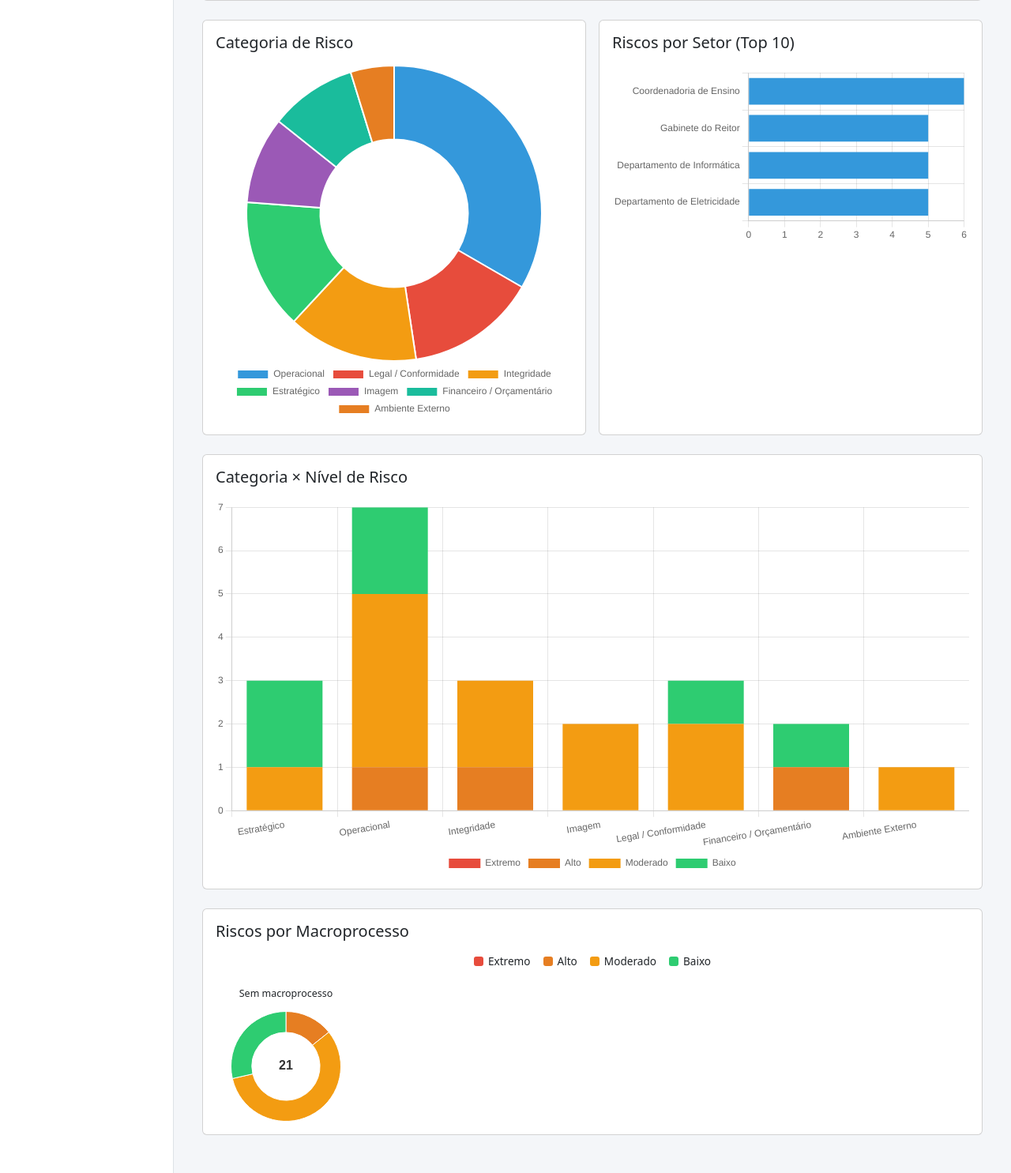
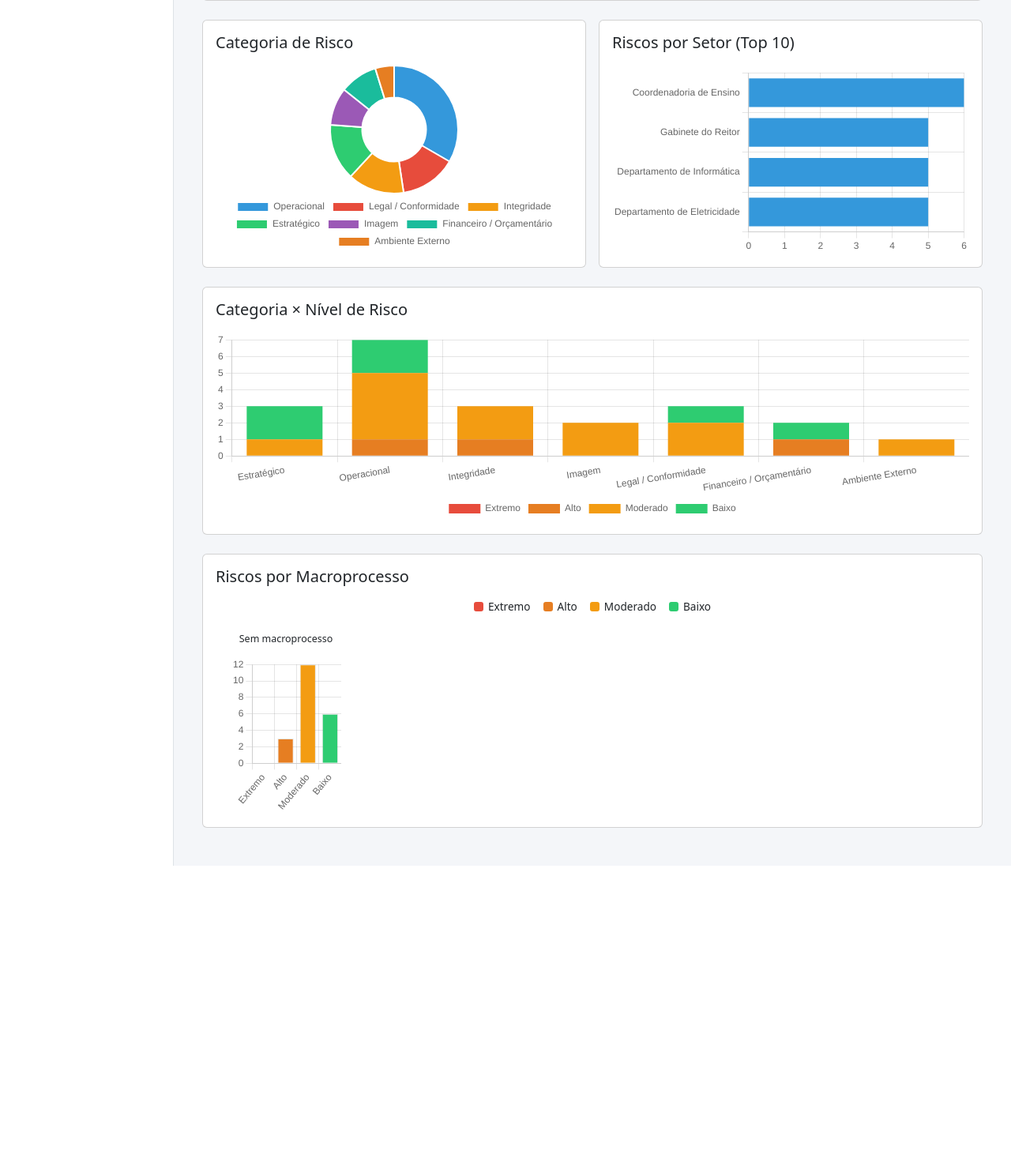
Before and after one commit to CTISM-Prof-Henry/software-formularios-kanbanda, a Django app: page /riscos/dashboard/ in a window 1280 px wide. Shown: the part 961-2446 px from the top of the page at 79% size. After the commit the page ends 2057 px from the top, so only its background shows below. Run offline with Django 4.2, Linux system fonts and the light colour scheme; a user stored in the database is signed in; data comes from the database, SQL or seed files in the repository; both versions use the stored data as it was after the commit; data that the repository does not hold is empty; parts of the project's set-up code (start-up, migrations or seed data) failed here and were passed over.

Commit message:
Dashboard dnv

```diff
--- a/risco_ufsm/templates/riscos/dashboard.html
+++ b/risco_ufsm/templates/riscos/dashboard.html
@@ -105,6 +105,8 @@
     min-height: 2.4em; display: flex; align-items: center; justify-content: center;
   }
   .grid-macro .mini .wrap { position: relative; max-width: 140px; margin: 0 auto; }
+  .grafico-container { position: relative; height: 240px; }
+  .macro-chart-wrapper { position: relative; height: 200px; }
 </style>
 {% endblock %}
 
@@ -219,7 +221,7 @@
       <div class="card h-100">
         <div class="card-body">
           <h2 class="h5 mb-3">Categoria de Risco</h2>
-          <canvas id="graficoTipologia"></canvas>
+          <div class="grafico-container"><canvas id="graficoTipologia"></canvas></div>
         </div>
       </div>
     </div>
@@ -227,7 +229,7 @@
       <div class="card h-100">
         <div class="card-body">
           <h2 class="h5 mb-3">Riscos por Setor (Top 10)</h2>
-          <canvas id="graficoSetor"></canvas>
+          <div class="grafico-container"><canvas id="graficoSetor"></canvas></div>
         </div>
       </div>
     </div>
@@ -237,7 +239,7 @@
   <div class="card mb-4">
     <div class="card-body">
       <h2 class="h5 mb-3">Categoria × Nível de Risco</h2>
-      <canvas id="graficoCategoriaNivel"></canvas>
+      <div class="grafico-container"><canvas id="graficoCategoriaNivel"></canvas></div>
     </div>
   </div>
 
@@ -264,7 +266,7 @@
         backgroundColor: ['#3498db','#e74c3c','#f39c12','#2ecc71','#9b59b6','#1abc9c','#e67e22']
       }]
     },
-    options: { plugins: { legend: { position: 'bottom' } } }
+    options: { maintainAspectRatio: false, plugins: { legend: { position: 'bottom' } } }
   });
 
   new Chart(document.getElementById('graficoSetor'), {
@@ -273,7 +275,7 @@
       labels: {{ labels_setor|safe }},
       datasets: [{ label: 'Riscos', data: {{ dados_setor|safe }}, backgroundColor: '#3498db' }]
     },
-    options: { indexAxis: 'y', plugins: { legend: { display: false } } }
+    options: { maintainAspectRatio: false, indexAxis: 'y', plugins: { legend: { display: false } } }
   });
 
   // Categoria × Nível de Risco — barras empilhadas (X = tipologias, série por nível)
@@ -284,12 +286,13 @@
       datasets: {{ datasets_categoria|safe }}
     },
     options: {
+      maintainAspectRatio: false,
       plugins: { legend: { position: 'bottom' } },
       scales: { x: { stacked: true }, y: { stacked: true, beginAtZero: true } }
     }
   });
 
-  // Riscos por Macroprocesso — um doughnut por macroprocesso, gerado em forEach
+  // Riscos por Macroprocesso — um gráfico de barras por macroprocesso, gerado em forEach
   (function () {
     const dados  = {{ graficos_macro|safe }};
     const niveis = {{ niveis_macro|safe }};
@@ -300,42 +303,27 @@
     document.getElementById('legendaMacro').innerHTML =
       niveis.map((n, i) => `<span><i style="background:${cores[i]}"></i>${n}</span>`).join('');
 
-    // total no centro de cada doughnut
-    const centro = {
-      id: 'centro',
-      afterDraw(chart) {
-        const {ctx, chartArea:{left, right, top, bottom}} = chart;
-        const t = chart.options.plugins.centro.total;
-        ctx.save();
-        ctx.font = '600 16px sans-serif';
-        ctx.fillStyle = '#333';
-        ctx.textAlign = 'center';
-        ctx.textBaseline = 'middle';
-        ctx.fillText(t, (left + right) / 2, (top + bottom) / 2);
-        ctx.restore();
-      }
-    };
-
     dados.forEach((m, idx) => {
       const card = document.createElement('div');
       card.className = 'mini';
       card.innerHTML = `<h4 title="${m.nome}">${m.nome}</h4>
-                        <div class="wrap"><canvas id="macro_${idx}"></canvas></div>`;
+                        <div class="wrap macro-chart-wrapper"><canvas id="macro_${idx}"></canvas></div>`;
       grid.appendChild(card);
 
       new Chart(card.querySelector('canvas'), {
-        type: 'doughnut',
+        type: 'bar',
         data: { labels: niveis,
-                datasets: [{ data: m.data, backgroundColor: cores, borderWidth: 1 }] },
+                datasets: [{ label: 'Riscos', data: m.data, backgroundColor: cores, borderWidth: 1 }] },
         options: {
-          cutout: '62%',
+          maintainAspectRatio: false,
           plugins: {
-            legend: { display: false },          // legenda é a única, lá em cima
-            centro: { total: m.total },
+            legend: { display: false },
             tooltip: { callbacks: { label: c => `${c.label}: ${c.parsed}` } }
+          },
+          scales: {
+            y: { beginAtZero: true }
           }
-        },
-        plugins: [centro]
+        }
       });
     });
   })();
```
Also changed, not shown: risco_ufsm/db.sqlite3.
